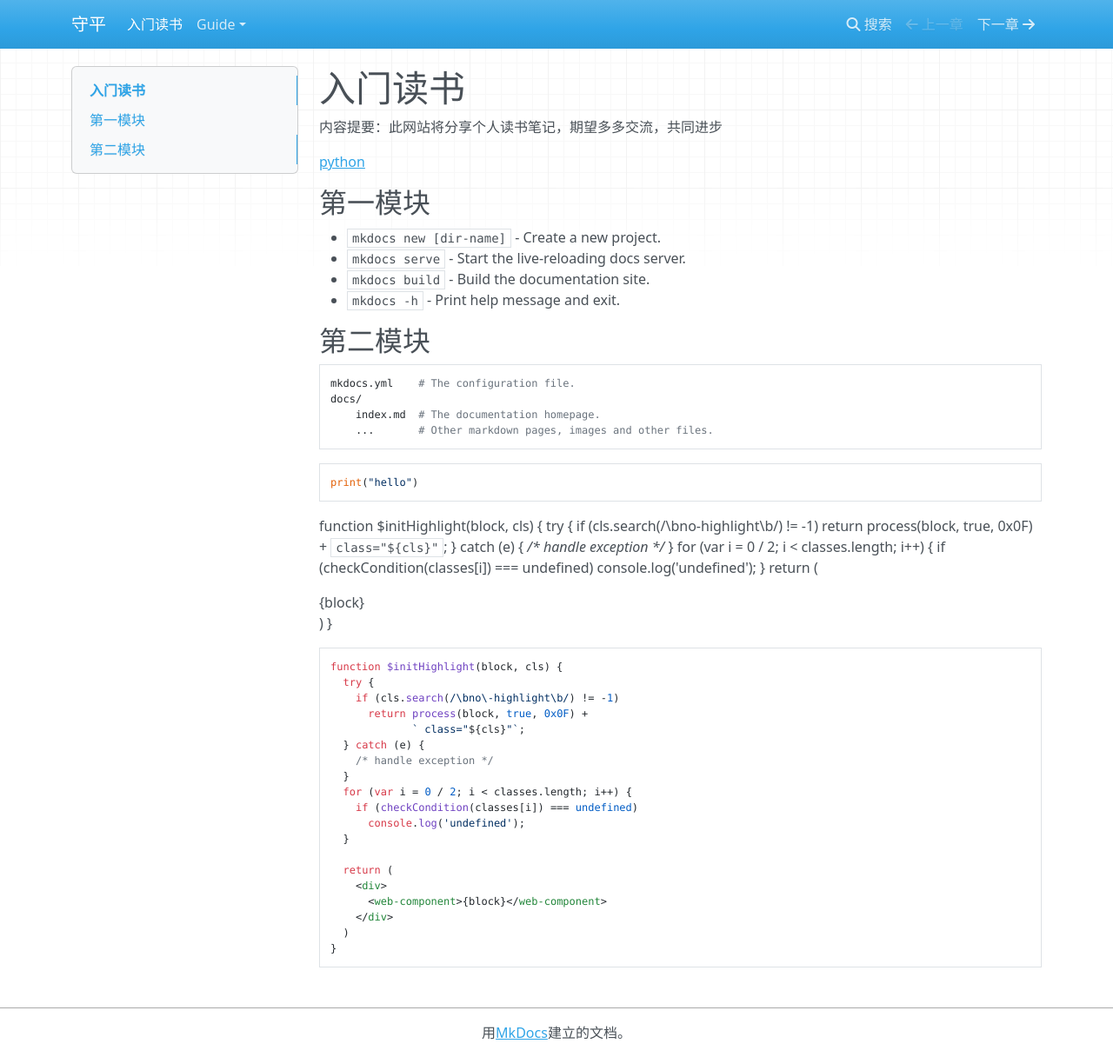
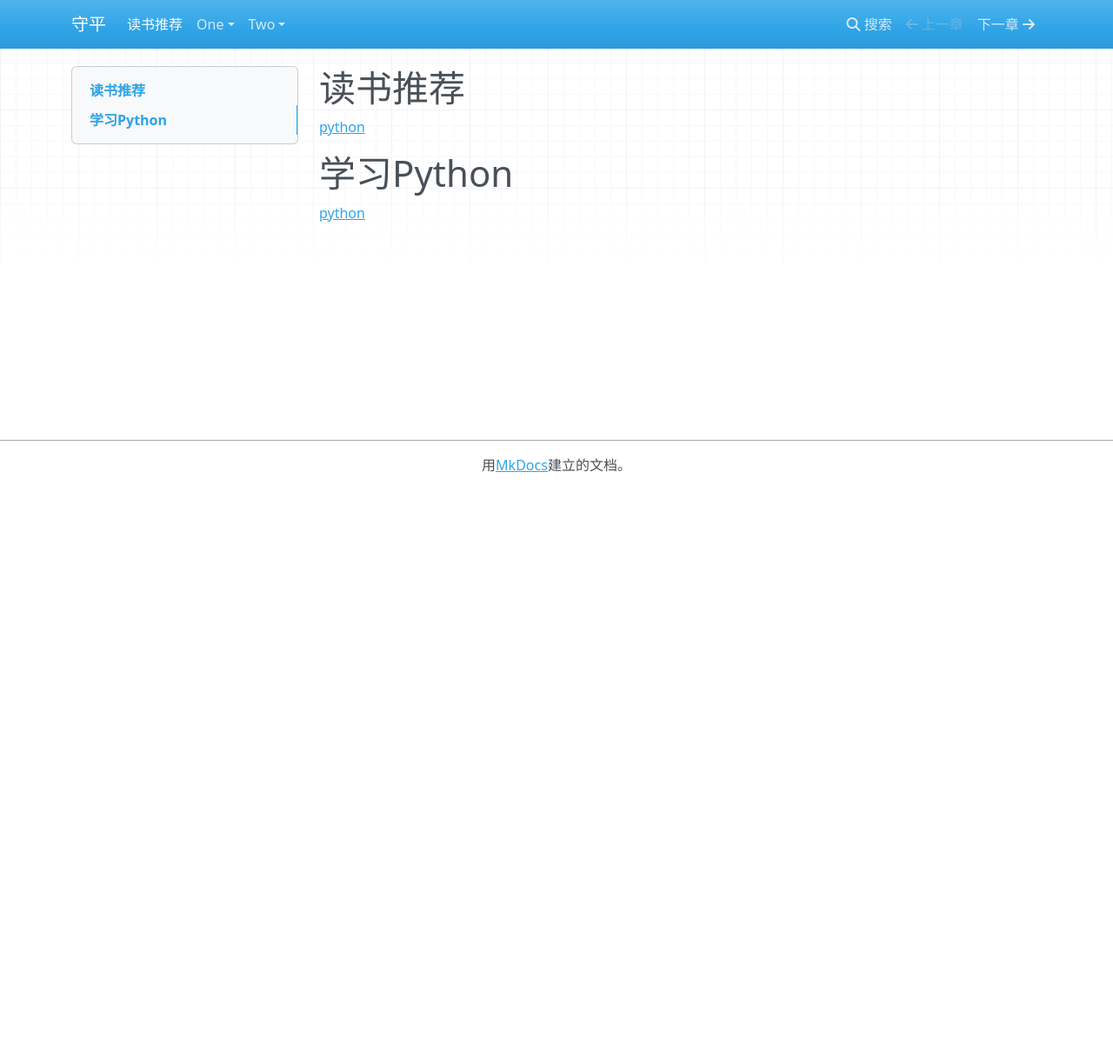
Before and after one commit to codeCloneMan/codeCloneMan.github.io, an MkDocs documentation site: the page built from docs/index.md, in a window 1280 px wide and 1216 px high. Shown: the whole window at 87% size. Built offline with MkDocs 1.6.1, drawn with Linux system fonts in a browser that asks for light colours; nearby versions of some CDN libraries.

Commit message:
学习Python

````diff
--- a/docs/guide/python.md
+++ /dev/null
@@ -1 +0,0 @@
-# 这是第二个md文件
--- a/docs/index.md
+++ b/docs/index.md
@@ -1,47 +1,7 @@
-# 入门读书
+# 读书推荐
 
-内容提要：此网站将分享个人读书笔记，期望多多交流，共同进步
+[python](../one/read)
 
-[python](../guide/python)
+# 学习Python
 
-## 第一模块
-
-* `mkdocs new [dir-name]` - Create a new project.
-* `mkdocs serve` - Start the live-reloading docs server.
-* `mkdocs build` - Build the documentation site.
-* `mkdocs -h` - Print help message and exit.
-
-## 第二模块
-
-    mkdocs.yml    # The configuration file.
-    docs/
-        index.md  # The documentation homepage.
-        ...       # Other markdown pages, images and other files.
-
-```python
-print("hello")
-```
-
-function $initHighlight(block, cls) {  try {    if (cls.search(/\bno\-highlight\b/) != -1)      return process(block, true, 0x0F) +             ` class="${cls}"`;  } catch (e) {    */\* handle exception \*/*  }  for (var i = 0 / 2; i < classes.length; i++) {    if (checkCondition(classes[i]) === undefined)      console.log('undefined');  }   return (    <div>      <web-component>{block}</web-component>    </div>  ) }
-
-```javascript
-function $initHighlight(block, cls) {
-  try {
-    if (cls.search(/\bno\-highlight\b/) != -1)
-      return process(block, true, 0x0F) +
-             ` class="${cls}"`;
-  } catch (e) {
-    /* handle exception */
-  }
-  for (var i = 0 / 2; i < classes.length; i++) {
-    if (checkCondition(classes[i]) === undefined)
-      console.log('undefined');
-  }
-
-  return (
-    <div>
-      <web-component>{block}</web-component>
-    </div>
-  )
-}
-```
+[python](../two/python)
--- /dev/null
+++ b/docs/one/read.md
@@ -0,0 +1 @@
+# 这是读书推荐模块
--- /dev/null
+++ b/docs/two/python.md
@@ -0,0 +1 @@
+# 这是学习Python模块
````
